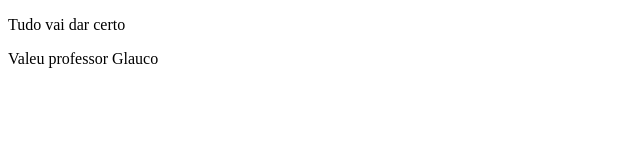
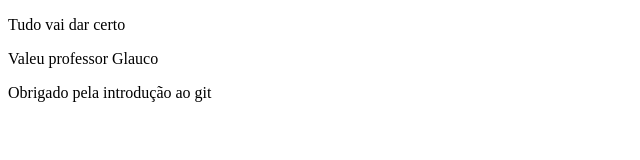
Before and after one commit to LuisFelipeLemes/Projeto-1-bootcamp, a plain HTML site: page index.html in a window 1280 px wide. Shown: the whole page, without its empty margins (0-640 px from the left). Drawn offline with Linux system fonts and the light colour scheme.

Commit message:
Frase Motivacional 3

```diff
--- a/index.html
+++ b/index.html
@@ -8,5 +8,6 @@
 <body>
     <p>Tudo vai dar certo</p>
     <p>Valeu professor Glauco</p>
+    <p>Obrigado pela introdução ao git</p>
 </body>
 </html>
```
